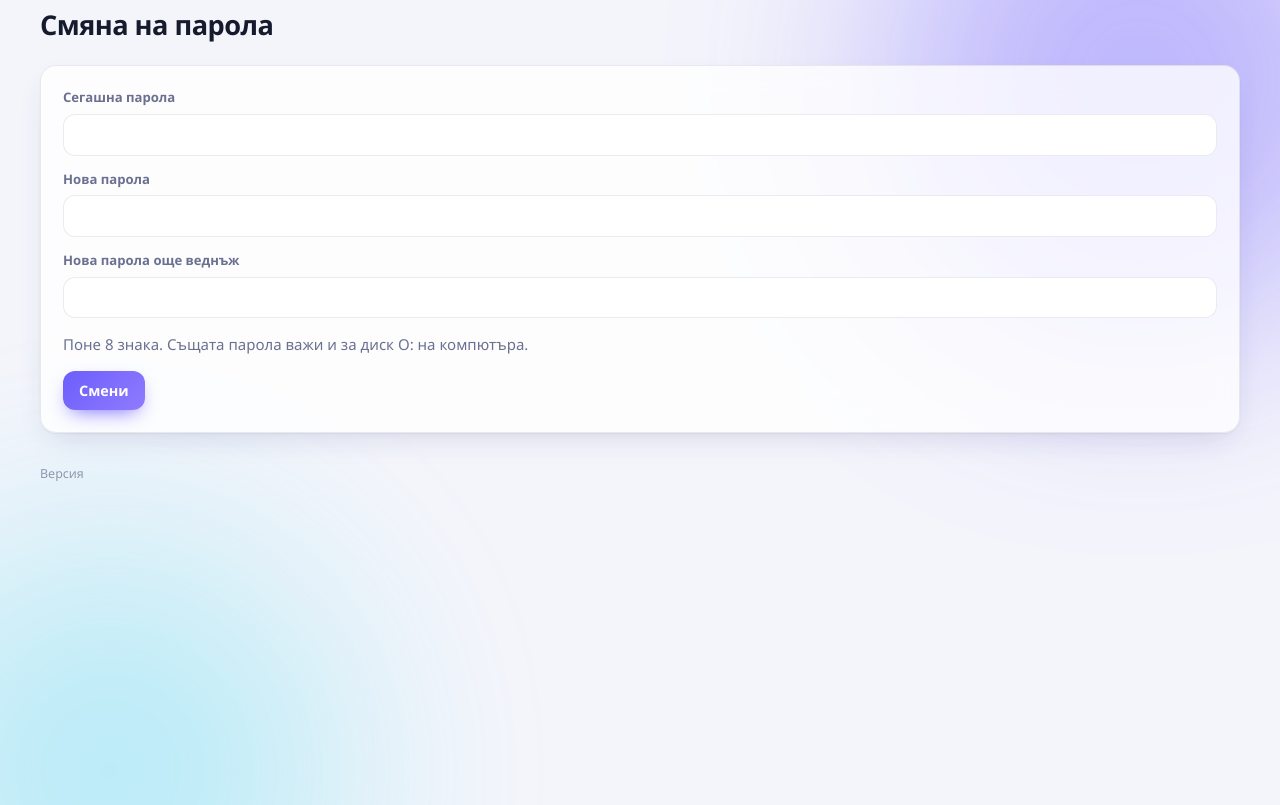
After one commit to Aransok/office-server, a FastAPI app: template portal/app/templates/account.html in a window 1280 px wide. The commit adds this page. Run offline with FastAPI, Linux system fonts and the light colour scheme; the template is opened without the code that fills it, so the values that code supplies are empty.

Commit message:
Password change: own, admin-set, CLI keeps Windows in sync
Co-Authored-By: Claude Sonnet 5.5 <noreply@anthropic.com>

```diff
--- a/portal/app/main.py
+++ b/portal/app/main.py
@@ -140,6 +140,21 @@ async def guard(request, admin=False):
     if admin and u["role"] != "admin":
         raise HTTPException(403, "Само за администратор")
     return u
+
+
+MIN_PW, MAX_PW = 8, 64
+PW_LEN = f"Паролата трябва да е между {MIN_PW} и {MAX_PW} знака."
+WIN_REFUSED = "Windows отказа паролата (твърде проста?). Нищо не е сменено."
+
+
+async def set_password(uid, name, pw, keep=None):
+    """Windows account first (it enforces the PC's password rules), then the portal, so O: and the portal never differ.
+    Logs the user out everywhere except the session `keep`. False when Windows refused."""
+    if not await asyncio.to_thread(winuser.create, name, pw):
+        return False
+    db("UPDATE users SET pw_hash=? WHERE id=?", (ph.hash(pw), uid))
+    db("DELETE FROM sessions WHERE user_id=? AND token IS NOT ?", (uid, keep))
+    return True
 
 
 def ip(request):
@@ -599,12 +614,60 @@ async def admin_reset(request: Request, uid: int):
     if not row:
         raise HTTPException(404, "Не е намерено")
     pw = new_password()
-    db("UPDATE users SET pw_hash=? WHERE id=?", (ph.hash(pw), uid))
-    db("DELETE FROM sessions WHERE user_id=?", (uid,))
+    if not await set_password(uid, row["username"], pw):
+        return users_page(request, u, WIN_REFUSED)
     log(u, "password_reset", request, detail=row["username"])
-    ok = await asyncio.to_thread(winuser.create, row["username"], pw)
-    note = "" if ok else " ВНИМАНИЕ: паролата за Windows (диск O:) не е сменена."
-    return users_page(request, u, f"Нова парола за {row['username']}: {pw} (за портала и за диск O:, показва се само сега).{note}")
+    return users_page(request, u, f"Нова парола за {row['username']}: {pw} (за портала и за диск O:, показва се само сега).")
+
+
+@app.post("/admin/users/{uid}/setpw", response_class=HTMLResponse)
+async def admin_setpw(request: Request, uid: int):
+    u = await guard(request, True)
+    pw = str((await request.form()).get("pw", ""))
+    row = db("SELECT username FROM users WHERE id=?", (uid,), "one")
+    if not row:
+        raise HTTPException(404, "Не е намерено")
+    if not MIN_PW <= len(pw) <= MAX_PW:
+        return users_page(request, u, PW_LEN)
+    if not await set_password(uid, row["username"], pw, keep=request.cookies.get("sid") if uid == u["id"] else None):
+        return users_page(request, u, WIN_REFUSED)
+    log(u, "password_set", request, detail=row["username"])
+    return users_page(request, u, f"Паролата на {row['username']} е сменена (за портала и за диск O:).")
+
+
+# ---------- own password ----------
+
+@app.get("/account", response_class=HTMLResponse)
+async def account_page(request: Request):
+    u = await guard(request)
+    return render(request, "account.html", u, msg="", csrf=u["csrf"])
+
+
+@app.post("/account/password", response_class=HTMLResponse)
+async def account_password(request: Request):
+    u = await guard(request)
+    form = await request.form()
+    old, new, again = (str(form.get(k, "")) for k in ("old", "new", "again"))
+    keys = (("u", u["username"].lower()),)
+    msg = ""
+    if locked(*keys):
+        msg = "Твърде много опити. Опитайте след 5 минути."
+    elif not check_login(u["username"], old):
+        register_fail(*keys)
+        msg = "Сегашната парола не е вярна."
+    elif new != again:
+        msg = "Новите пароли не съвпадат."
+    elif not MIN_PW <= len(new) <= MAX_PW:
+        msg = PW_LEN
+    elif new == old:
+        msg = "Новата парола трябва да е различна."
+    elif not await set_password(u["id"], u["username"], new, keep=request.cookies.get("sid")):
+        msg = WIN_REFUSED
+    else:
+        clear_fails(*keys)
+        log(u, "password_change", request)
+        msg = "Паролата е сменена (за портала и за диск O:). На другите компютри влезте с новата."
+    return render(request, "account.html", u, 400 if "сменена" not in msg else 200, msg=msg, csrf=u["csrf"])
 
 
 @app.post("/admin/users/{uid}/perms", response_class=HTMLResponse)
--- a/portal/app/static/style.css
+++ b/portal/app/static/style.css
@@ -45,6 +45,7 @@ footer{max-width:1200px;margin:32px auto 0;color:var(--mut);font-size:.78rem;opa
 .sep{height:1px;background:var(--line);margin:10px 8px}
 .logout{display:flex;align-items:center;gap:10px;padding:10px;border-radius:14px;background:var(--hov)}
 .av{width:30px;height:30px;border-radius:50%;display:inline-grid;place-items:center;background:linear-gradient(135deg,var(--acc),var(--acc2));color:#fff;font-weight:700;font-size:.85rem;flex:none}
+.logout .me{display:flex;align-items:center;gap:10px;flex:1;min-width:0;color:inherit;text-decoration:none}
 .un{flex:1;font-weight:600;overflow:hidden;text-overflow:ellipsis;white-space:nowrap}
 .logout button{padding:6px;border:0;background:none;color:var(--mut);box-shadow:none}
 .logout button:hover:not(:disabled){color:var(--bad);background:none;transform:none;box-shadow:none}
--- /dev/null
+++ b/portal/app/templates/account.html
@@ -0,0 +1,14 @@
+{% extends "base.html" %}
+{% block title %}Моят профил{% endblock %}
+{% block body %}
+<h1 class="ph">Смяна на парола</h1>
+{% if msg %}<p class="notice">{{ msg }}</p>{% endif %}
+<form method="post" action="/account/password" class="card">
+  <input type="hidden" name="csrf" value="{{ csrf }}">
+  <label>Сегашна парола <input type="password" name="old" autocomplete="current-password" required></label>
+  <label>Нова парола <input type="password" name="new" minlength="8" maxlength="64" autocomplete="new-password" required></label>
+  <label>Нова парола още веднъж <input type="password" name="again" minlength="8" maxlength="64" autocomplete="new-password" required></label>
+  <p class="muted">Поне 8 знака. Същата парола важи и за диск O: на компютъра.</p>
+  <button class="primary">Смени</button>
+</form>
+{% endblock %}
--- a/portal/app/templates/base.html
+++ b/portal/app/templates/base.html
@@ -26,7 +26,7 @@
   </nav>
   <form method="post" action="/logout" class="logout">
     <input type="hidden" name="csrf" value="{{ user.csrf }}">
-    <span class="av">{{ user.username[:1]|upper }}</span><span class="un">{{ user.username }}</span>
+    <a href="/account" class="me" title="Смяна на парола"><span class="av">{{ user.username[:1]|upper }}</span><span class="un">{{ user.username }}</span></a>
     <button title="Изход" aria-label="Изход">{{ ic.i('out') }}<span class="t">Изход</span></button>
   </form>
 </aside>
--- a/portal/app/templates/users.html
+++ b/portal/app/templates/users.html
@@ -16,6 +16,7 @@
   <h2><span class="av">{{ x.username[:1]|upper }}</span>{{ x.username }} <small>{{ 'администратор' if x.role == 'admin' else 'потребител' }}{% if not x.active %} · изключен{% endif %}</small></h2>
   <div class="row">
     <form method="post" action="/admin/users/{{ x.id }}/reset"><input type="hidden" name="csrf" value="{{ csrf }}"><button>Нова парола</button></form>
+    <form method="post" action="/admin/users/{{ x.id }}/setpw" class="inline"><input type="hidden" name="csrf" value="{{ csrf }}"><input type="password" name="pw" minlength="8" maxlength="64" autocomplete="new-password" placeholder="Задай парола" required><button>Задай</button></form>
     {% if x.id != user.id %}
     <form method="post" action="/admin/users/{{ x.id }}/toggle"><input type="hidden" name="csrf" value="{{ csrf }}"><button>{{ 'Включи' if not x.active else 'Изключи' }}</button></form>
     {% endif %}
--- a/portal/app/winuser.py
+++ b/portal/app/winuser.py
@@ -8,7 +8,8 @@ NAME_OK = re.compile(r"^[A-Za-z0-9][A-Za-z0-9._-]{0,19}$")
 
 
 def _net(*a):
-    return subprocess.run(["net", *a], capture_output=True, text=True).returncode == 0
+    # input="y": net asks "continue?" for passwords over 14 characters and would otherwise wait forever
+    return subprocess.run(["net", *a], capture_output=True, text=True, input="y\n", timeout=30).returncode == 0
 
 
 def create(name, pw):
```
Also changed, not shown: portal/app/cli.py (+5 -3 lines), portal/tests/test_portal.py (+40 -0 lines).
